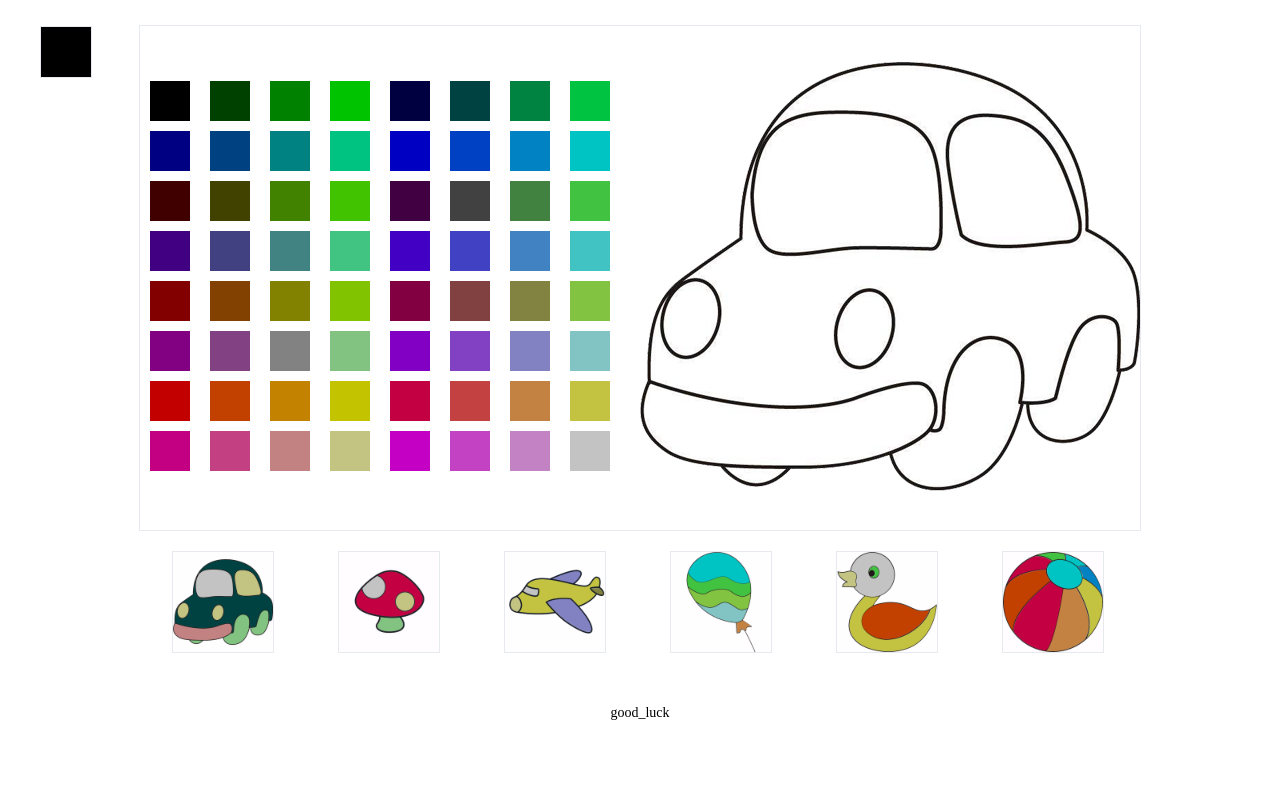
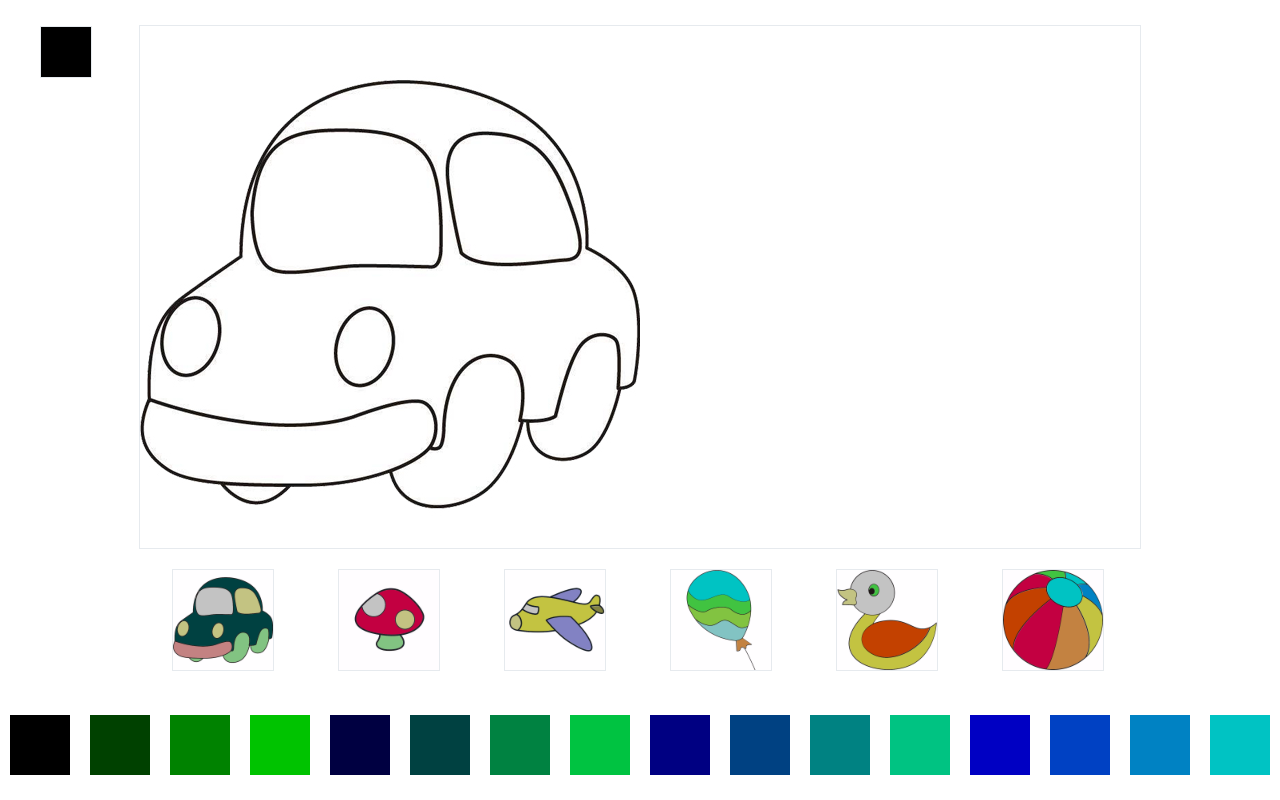
Before and after one commit to limitmhw/limitmhw.github.io, a plain HTML site: page fillColor.html in a window 1280 px wide. Drawn offline with Linux system fonts and the light colour scheme.

Commit message:
修改填色游戏布局

```diff
--- a/fillColor.html
+++ b/fillColor.html
@@ -1,5 +1,6 @@
 <!DOCTYPE html>
 <html>
+
 <head lang="en">
 	<meta charset="UTF-8">
 	<title>填色游戏</title>
@@ -27,16 +28,24 @@
 		-o-transform: translate(-50%,-50%);
 	}
 	.colorSelect{
-		width: 500px;
-		height: 500px;
+		width: 100%;
+		height: 90px;
+		/* overflow-x: scroll;
 		float: left;
 		box-sizing: border-box;
-		padding-top: 50px;
+		background-color: aqua;
+		padding-top: 50px; */
+		overflow-y: hidden;
+		overflow-x: scroll;
+		white-space: nowrap;
+
+		position: fixed;
+		bottom: 0;
 	}
 	.colorSelect .item{
-		width: 40px;
-		height: 40px;
-		float: left;
+		width: 60px;
+		height: 60px;
+		display: inline-block;
 		margin-left: 10px;
 		margin-right: 10px;
 		margin-top: 5px;
@@ -90,15 +99,16 @@
 </style>
 	<script src="fillColor/HGame.js"></script>
 </head>
-<body><script src="/demos/googlegg.js"></script>
+
+<body>
 	<div id="boxRender">
-<div id="nowSelectColor">
+		<br />
+		<div id="nowSelectColor"></div>
 
-</div>
-<div id="colorSelect" class="colorSelect">
 
 	</div>
 	</div>
+
 	<div class="imgShowRow">
 		<div onclick="changeDraw(0)" style=" background-image: url(fillColor/exp/A.png);" class="item">
 			<div class="toolBox">汽车</div>
@@ -120,39 +130,42 @@
 		</div>
 	</div>
 
-<script src="fillColor/data.js" ></script>
+	<div id="colorSelect" class="colorSelect">
+
+
+		<script src="fillColor/data.js"></script>
 		<script type="text/javascript">
 			var canvas = new HGAME.canvas();
-var testBox=document.getElementById('boxRender');
+			var testBox = document.getElementById('boxRender');
 			testBox.appendChild(canvas.dom);
-var animate=new HGAME.animate({
-	action:function(){
+			var animate = new HGAME.animate({
+				action: function () {
 					canvas.render();
 				}
 			});
-var colorObj={
-	r:0,
-	g:0,
-	b:0
+			var colorObj = {
+				r: 0,
+				g: 0,
+				b: 0
 			};
-function initColor(){
-	var div=null;
-	var initColor=document.getElementById("colorSelect");
-	for(var r=0;r<255;r+=65){
-		for(var b=0;b<255;b+=65){
-				for(var g=0;g<255;g+=65){
-				div=document.createElement("div");
-				div.setAttribute("class","item");
-					div.setAttribute("data-r",r);
-					div.setAttribute("data-g",g);
-					div.setAttribute("data-b",b);
-				div.style.backgroundColor="rgba("+r+","+g+","+b+","+"1)";
+			function initColor() {
+				var div = null;
+				var initColor = document.getElementById("colorSelect");
+				for (var r = 0; r < 255; r += 65) {
+					for (var b = 0; b < 255; b += 65) {
+						for (var g = 0; g < 255; g += 65) {
+							div = document.createElement("div");
+							div.setAttribute("class", "item");
+							div.setAttribute("data-r", r);
+							div.setAttribute("data-g", g);
+							div.setAttribute("data-b", b);
+							div.style.backgroundColor = "rgba(" + r + "," + g + "," + b + "," + "1)";
 							initColor.appendChild(div);
-				div.onclick=function(){
-					document.getElementById("nowSelectColor").style.backgroundColor="rgba("+this.getAttribute("data-r")+","+this.getAttribute("data-g")+","+this.getAttribute("data-b")+","+"1)";
-					colorObj.r=this.getAttribute("data-r");
-					colorObj.g=this.getAttribute("data-g");
-					colorObj.b=this.getAttribute("data-b");
+							div.onclick = function () {
+								document.getElementById("nowSelectColor").style.backgroundColor = "rgba(" + this.getAttribute("data-r") + "," + this.getAttribute("data-g") + "," + this.getAttribute("data-b") + "," + "1)";
+								colorObj.r = this.getAttribute("data-r");
+								colorObj.g = this.getAttribute("data-g");
+								colorObj.b = this.getAttribute("data-b");
 							}
 						}
 					}
@@ -160,62 +173,62 @@ function initColor(){
 			}
 			initColor();
 			/*创建img数据*/
-function changeImgColor(img,r,g,b){
-	var c=document.createElement("canvas");
-	var txt= c.getContext("2d");
-	c.width=img.width;
-	c.height=img.height;
-	txt.drawImage(img,0,0);
-	var data=txt.getImageData(0,0, c.width, c.height);
-	for(var q=0;q<data.data.length;q+=4){
-		if(data.data[q+3]>100){
-			data.data[q]=r;
-			data.data[q+1]=g;
-			data.data[q+2]=b;
+			function changeImgColor(img, r, g, b) {
+				var c = document.createElement("canvas");
+				var txt = c.getContext("2d");
+				c.width = img.width;
+				c.height = img.height;
+				txt.drawImage(img, 0, 0);
+				var data = txt.getImageData(0, 0, c.width, c.height);
+				for (var q = 0; q < data.data.length; q += 4) {
+					if (data.data[q + 3] > 100) {
+						data.data[q] = r;
+						data.data[q + 1] = g;
+						data.data[q + 2] = b;
 					}
 				}
-	txt.putImageData(data,0,0);
+				txt.putImageData(data, 0, 0);
 				return c;
 			}
-var div=document.createElement("div");
+			var div = document.createElement("div");
 
-function changeDraw(num){
+			function changeDraw(num) {
 				/*加载数据*/
-	var source=new HGAME.source({
-		loadCall:function(num,allNum){
-			div.innerHTML="加载资源"+num+"/"+allNum;
-			div.setAttribute("class","tool");
+				var source = new HGAME.source({
+					loadCall: function (num, allNum) {
+						div.innerHTML = "加载资源" + num + "/" + allNum;
+						div.setAttribute("class", "tool");
 						testBox.appendChild(div);
 					},
-		loaded:function(){
+					loaded: function () {
 						testBox.removeChild(div);
-			var img=new HGAME.Object2D({
-				img:this.data[0],
-				w:500,
-				h:500,
-				x:0,
-				y:0
+						var img = new HGAME.Object2D({
+							img: this.data[0],
+							w: 500,
+							h: 500,
+							x: 0,
+							y: 0
 						});
-			canvas.child=new Array();
+						canvas.child = new Array();
 						canvas.add(img);
 
 						var THIS = this;
-			img.child=new Array();
-			each(this.data,function(intX){
-				if(intX>=1){
+						img.child = new Array();
+						each(this.data, function (intX) {
+							if (intX >= 1) {
 								img.add(new HGAME.Object2D({
-						x:whxyInfo[num][intX-1].x,
-						y:whxyInfo[num][intX-1].y,
-						w:whxyInfo[num][intX-1].w,
-						h:whxyInfo[num][intX-1].h,
-						img:THIS.data[intX],
-						isClick:true,
-						clickFun:function(){
-							if(typeof this.bufferImg=="undefined"){
-								this.bufferImg=this.img;
-								this.img=changeImgColor(this.bufferImg,colorObj.r,colorObj.g,colorObj.b);
-							}else{
-								this.img=changeImgColor(this.bufferImg,colorObj.r,colorObj.g,colorObj.b);
+									x: whxyInfo[num][intX - 1].x,
+									y: whxyInfo[num][intX - 1].y,
+									w: whxyInfo[num][intX - 1].w,
+									h: whxyInfo[num][intX - 1].h,
+									img: THIS.data[intX],
+									isClick: true,
+									clickFun: function () {
+										if (typeof this.bufferImg == "undefined") {
+											this.bufferImg = this.img;
+											this.img = changeImgColor(this.bufferImg, colorObj.r, colorObj.g, colorObj.b);
+										} else {
+											this.img = changeImgColor(this.bufferImg, colorObj.r, colorObj.g, colorObj.b);
 										}
 									}
 								}));
@@ -224,7 +237,7 @@ function changeDraw(num){
 						animate.stop();
 						animate.run();
 					},
-		data:data[num]
+					data: data[num]
 				});
 
 			}
@@ -237,4 +250,5 @@ changeDraw(0);
 
 		</div>
 </body>
+
 </html>
```
Also changed, not shown: aaa.html (added, +42 -0 lines). Lines whose indentation alone changed are shown as unchanged.
